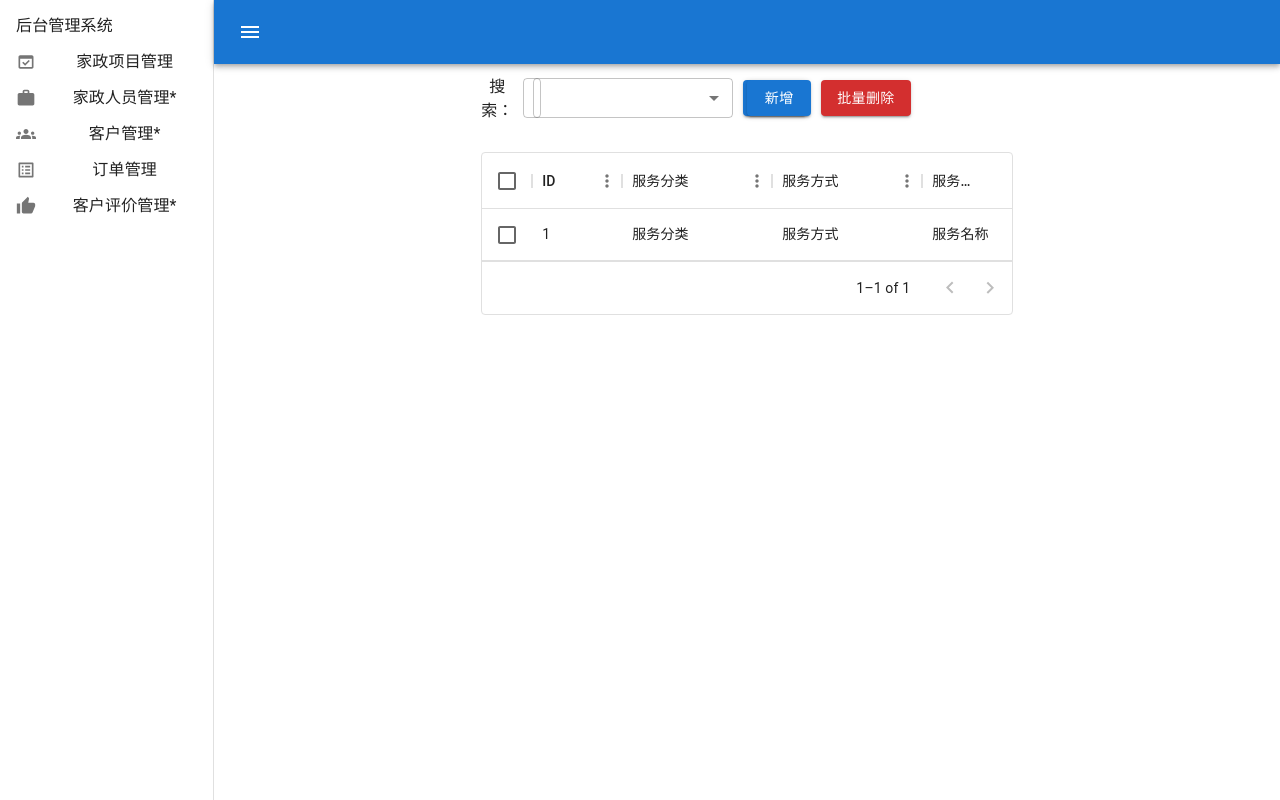
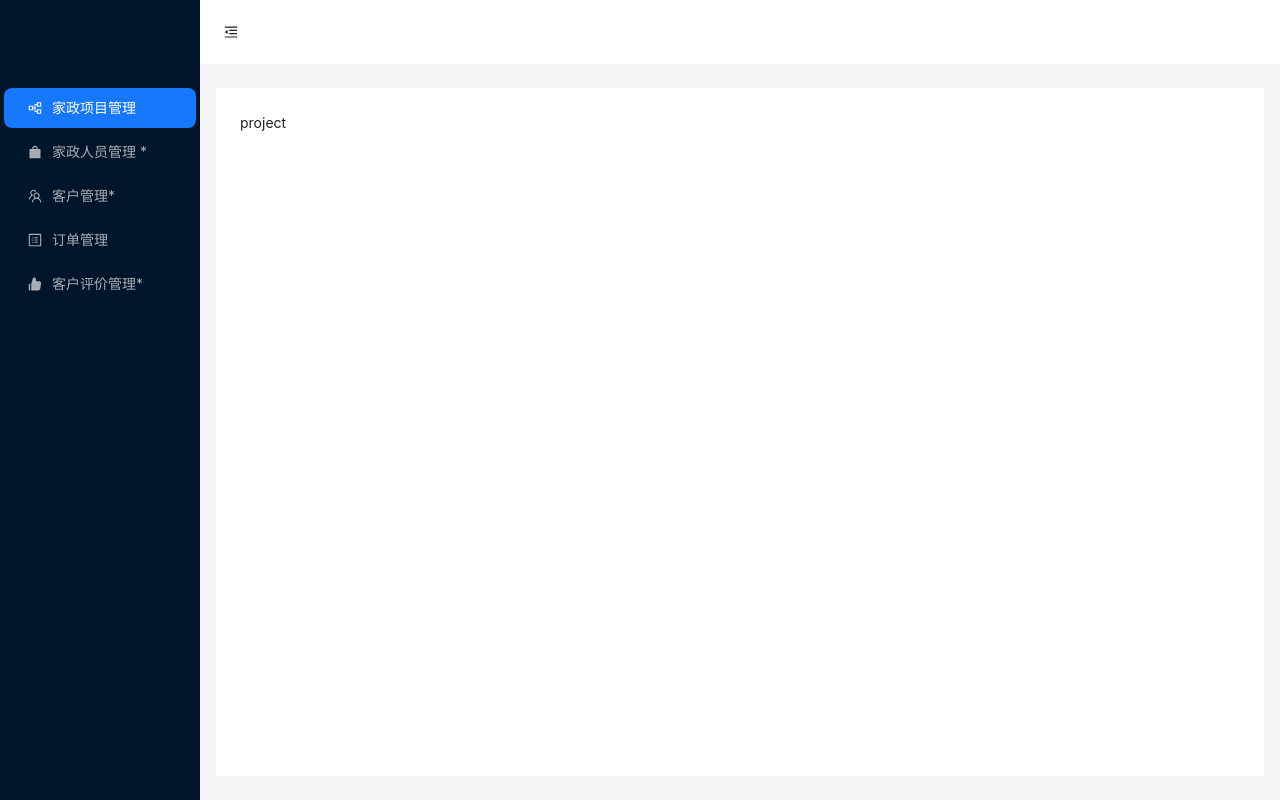
Before and after one commit to seven297/housekeeping-system, a React (Vite) app in the folder react-admin-web/: page /project in a window 1280 px wide. Built offline with nearby package versions, Linux system fonts and the light colour scheme.

Commit message:
refactor: 重构ui布局

```diff
--- a/react-admin-web/package.json
+++ b/react-admin-web/package.json
@@ -9,6 +9,7 @@
     "preview": "vite preview"
   },
   "dependencies": {
+    "@ant-design/icons": "^5.0.1",
     "antd": "^5.4.0",
     "axios": "^1.3.5",
     "lodash": "^4.17.21",
--- a/react-admin-web/src/App.css
+++ b/react-admin-web/src/App.css
@@ -1,11 +1,10 @@
 #root {
 	margin: 0 auto;
-	text-align: center;
 	height: 100%;
 	width: 100%;
 }
 
-.App,.pager, .container {
+.App {
 	height: 100%;
 	width: 100%;
 }
--- a/react-admin-web/src/App.tsx
+++ b/react-admin-web/src/App.tsx
@@ -1,33 +1,46 @@
-import {  Container, Divider, Grid, Paper } from '@mui/material'
+import React, { useState } from 'react';
 import { Routes, Route, Navigate, Outlet } from 'react-router-dom'
+
+import { Layout, theme } from 'antd';
+import { MenuFoldOutlined, MenuUnfoldOutlined } from '@ant-design/icons';
 import './App.css'
+
 import Navigation from './components/layout/Navigation';
-import Header from './components/layout/Header';
 
 function App() {
+	const { Header, Sider, Content } = Layout;
+	const { token: { colorBgContainer } } = theme.useToken();
+	const [collapsed, setCollapsed] = useState(false);
+
 	return (
-		<div className="App">
-			<Paper elevation={0} className="pager" >
-				<Grid container className="container">
-					{/* navigation */}
-					<Grid item xs={2}>
+		<Layout className="App">
+			<Sider trigger={null} collapsible collapsed={collapsed}>
+				<div className="logo" />
 				<Navigation />
-					</Grid>
-					<Divider orientation="vertical" />
-					<Grid item xs>
-						{/* header */}
-						<Header />
+			</Sider>
+			<Layout className="site-layout">
+				<Header style={{ padding: 0, background: colorBgContainer }}>
+					{React.createElement(collapsed ? MenuUnfoldOutlined : MenuFoldOutlined, {
+						style: { padding: '0 24px' },
+						onClick: () => setCollapsed(!collapsed),
+					})}
+				</Header>
+				<Content
+					style={{
+						margin: '24px 16px',
+						padding: 24,
+						minHeight: 280,
+						background: colorBgContainer,
+					}}
+				>
 					{/* children router view */}
 					<Routes>
 							<Route path={'/'} element={<Navigate replace to="/login" />} />
 					</Routes>
-						<Container maxWidth="sm">
 					<Outlet></Outlet>
-						</Container>
-					</Grid>
-				</Grid>
-			</Paper>
-		</div>
+				</Content>
+			</Layout>
+		</Layout>
 	)
 }
 
--- a/react-admin-web/src/components/layout/Header.tsx
+++ b/react-admin-web/src/components/layout/Header.tsx
@@ -1,16 +1,8 @@
-import { Menu } from "@mui/icons-material"
-import { AppBar, Container, Toolbar } from "@mui/material"
+
 
 function Header() {
   return (
-    <AppBar position="static">
-      <Container maxWidth="xl">
-        <Toolbar disableGutters>
-          <Menu sx={{ display: { xs: 'none', md: 'flex' }, mr: 1 }} />
-          {/* <MenuOpen /> */}
-        </Toolbar>
-      </Container>
-    </AppBar>
+    <div>header</div>
   )
 }
 
--- a/react-admin-web/src/components/layout/Navigation.tsx
+++ b/react-admin-web/src/components/layout/Navigation.tsx
@@ -1,49 +1,49 @@
-import { DomainVerification, Groups, ListAlt, ThumbUp, Work } from "@mui/icons-material"
-import { ListItemIcon, ListItemText, MenuItem, MenuList } from "@mui/material"
+import { LikeFilled, PartitionOutlined, ProfileOutlined, ShoppingFilled, TeamOutlined } from "@ant-design/icons"
+import { Menu } from "antd"
 import { useNavigate } from "react-router-dom"
 
 function Navigation() {
   const navigate = useNavigate()
 
-  const navTo = (path: string) => {
-    navigate(path)
+  const navTo = ({ key }: { key: string }) => {
+    navigate(key)
   }
 
   return (
     // TODO 动态关联routes
-    <MenuList>
-      <MenuItem>后台管理系统</MenuItem>
-      <MenuItem onClick={() => navTo('project')}>
-        <ListItemIcon>
-          <DomainVerification fontSize="small" />
-        </ListItemIcon>
-        <ListItemText>家政项目管理</ListItemText>
-      </MenuItem>
-      <MenuItem onClick={() => navTo('worker')}>
-        <ListItemIcon>
-          <Work fontSize="small" />
-        </ListItemIcon>
-        <ListItemText>家政人员管理*</ListItemText>
-      </MenuItem>
-      <MenuItem onClick={() => navTo('customer')}>
-        <ListItemIcon>
-          <Groups fontSize="small" />
-        </ListItemIcon>
-        <ListItemText>客户管理*</ListItemText>
-      </MenuItem>
-      <MenuItem onClick={() => navTo('order')}>
-        <ListItemIcon>
-          <ListAlt fontSize="small" />
-        </ListItemIcon>
-        <ListItemText>订单管理</ListItemText>
-      </MenuItem>
-      <MenuItem onClick={() => navTo('comment')}>
-        <ListItemIcon>
-          <ThumbUp fontSize="small" />
-        </ListItemIcon>
-        <ListItemText>客户评价管理*</ListItemText>
-      </MenuItem>
-    </MenuList>
+    <Menu
+      theme="dark"
+      mode="inline"
+      defaultSelectedKeys={['project']}
+      onClick={navTo}
+      items={[
+        {
+          key: 'project',
+          icon: <PartitionOutlined />,
+          label: '家政项目管理',
+        },
+        {
+          key: 'worker',
+          icon: <ShoppingFilled />,
+          label: '家政人员管理 *',
+        },
+        {
+          key: 'customer',
+          icon: <TeamOutlined />,
+          label: '客户管理*',
+        },
+        {
+          key: 'order',
+          icon: <ProfileOutlined />,
+          label: '订单管理',
+        },
+        {
+          key: 'comment',
+          icon: <LikeFilled />,
+          label: '客户评价管理*',
+        },
+      ]}
+    />
   )
 }
 
--- a/react-admin-web/src/views/project/Project.tsx
+++ b/react-admin-web/src/views/project/Project.tsx
@@ -1,229 +1,232 @@
-import * as React from 'react'
-import Box from '@mui/material/Box'
-import InputLabel from '@mui/material/InputLabel'
-import MenuItem from '@mui/material/MenuItem'
-import FormControl from '@mui/material/FormControl'
-import Select, { SelectChangeEvent } from '@mui/material/Select'
-import TextField from '@mui/material/TextField'
-import Button from '@mui/material/Button'
-import { DataGrid, GridColDef, GridValueGetterParams } from '@mui/x-data-grid'
-import Dialog from '@mui/material/Dialog'
-import DialogActions from '@mui/material/DialogActions'
-import DialogContent from '@mui/material/DialogContent'
-import DialogContentText from '@mui/material/DialogContentText'
-import DialogTitle from '@mui/material/DialogTitle'
-import Paper from '@mui/material/Paper'
-import TextareaAutosize from '@mui/base/TextareaAutosize'
-import './Project.css'
-import { borderRadius, fontSize, maxWidth, style } from '@mui/system'
+// import * as React from 'react'
+// import Box from '@mui/material/Box'
+// import InputLabel from '@mui/material/InputLabel'
+// import MenuItem from '@mui/material/MenuItem'
+// import FormControl from '@mui/material/FormControl'
+// import Select, { SelectChangeEvent } from '@mui/material/Select'
+// import TextField from '@mui/material/TextField'
+// import Button from '@mui/material/Button'
+// import { DataGrid, GridColDef, GridValueGetterParams } from '@mui/x-data-grid'
+// import Dialog from '@mui/material/Dialog'
+// import DialogActions from '@mui/material/DialogActions'
+// import DialogContent from '@mui/material/DialogContent'
+// import DialogContentText from '@mui/material/DialogContentText'
+// import DialogTitle from '@mui/material/DialogTitle'
+// import Paper from '@mui/material/Paper'
+// import TextareaAutosize from '@mui/base/TextareaAutosize'
+// import './Project.css'
+// import { borderRadius, fontSize, maxWidth, style } from '@mui/system'
 
-const columns: GridColDef[] = [
-	{ field: 'id', headerName: 'ID', width: 90 },
-	{
-		field: 'classification',
-		headerName: '服务分类',
-		width: 150,
-	},
-	{
-		field: 'mode',
-		headerName: '服务方式',
-		width: 150,
-	},
-	{
-		field: 'name',
-		headerName: '服务名称',
-		width: 110,
-	},
-	{
-		field: 'status',
-		headerName: '状态',
-		width: 110,
-	},
-	{
-		field: 'remark',
-		headerName: '备注',
-		width: 110,
-	},
-	{
-		field: 'operate',
-		headerName: '操作',
-		width: 110,
-	},
-]
+// const columns: GridColDef[] = [
+// 	{ field: 'id', headerName: 'ID', width: 90 },
+// 	{
+// 		field: 'classification',
+// 		headerName: '服务分类',
+// 		width: 150,
+// 	},
+// 	{
+// 		field: 'mode',
+// 		headerName: '服务方式',
+// 		width: 150,
+// 	},
+// 	{
+// 		field: 'name',
+// 		headerName: '服务名称',
+// 		width: 110,
+// 	},
+// 	{
+// 		field: 'status',
+// 		headerName: '状态',
+// 		width: 110,
+// 	},
+// 	{
+// 		field: 'remark',
+// 		headerName: '备注',
+// 		width: 110,
+// 	},
+// 	{
+// 		field: 'operate',
+// 		headerName: '操作',
+// 		width: 110,
+// 	},
+// ]
 
-const rows = [
-	{
-		id: 1,
-		age: 35,
-		operate: '',
-		remark: '备注',
-		status: '状态',
-		name: '服务名称',
-		mode: '服务方式',
-		classification: '服务分类',
-	},
-]
+// const rows = [
+// 	{
+// 		id: 1,
+// 		age: 35,
+// 		operate: '',
+// 		remark: '备注',
+// 		status: '状态',
+// 		name: '服务名称',
+// 		mode: '服务方式',
+// 		classification: '服务分类',
+// 	},
+// ]
 
+// function Project() {
+// 	const [age, setAge] = React.useState('')
+// 	const [open, setOpen] = React.useState(false)
+// 	const [openDeleteDialog, setOpenDeleteDialog] = React.useState(false)
+// 	const [fullWidth, setFullWidth] = React.useState(true)
+
+// 	const handleClickOpen = () => {
+// 		setOpen(true)
+// 	}
+
+// 	const handleClose = () => {
+// 		setOpen(false)
+// 	}
+
+// 	const handleClickOpenDeleteDialog = () => {
+// 		setOpenDeleteDialog(true)
+// 	}
+
+// 	const handleCloseDeleteDialog = () => {
+// 		setOpenDeleteDialog(false)
+// 	}
+
+// 	const handleChange = (event: SelectChangeEvent) => {
+// 		setAge(event.target.value as string)
+// 	}
+
+// 	return (
+// 		<div style={{ padding: 10 }}>
+// 			<Box>
+// 				<div className="flex-center">
+// 					<div style={{ width: '50%' }} className="flex-center">
+// 						<div className="m-r-10">搜索：</div>
+// 						<TextField
+// 							style={{ marginRight: 10 }}
+// 							size="small"
+// 							id="outlined-basic"
+// 							variant="outlined"
+// 							placeholder="请输入内容"
+// 						/>
+// 						<FormControl style={{ minWidth: 200, marginRight: 10 }}>
+// 							<Select size="small" id="demo-simple-select" value={age} onChange={handleChange}>
+// 								<MenuItem value={10}>全部</MenuItem>
+// 							</Select>
+// 						</FormControl>
+// 						<Button variant="contained">搜索</Button>
+// 					</div>
+// 					<div>
+// 						<Button style={{ marginRight: 10 }} variant="contained" onClick={handleClickOpen}>
+// 							新增
+// 						</Button>
+// 						<Button variant="contained" color="error" onClick={handleClickOpenDeleteDialog}>
+// 							批量删除
+// 						</Button>
+// 					</div>
+// 				</div>
+// 				<DataGrid
+// 					style={{ marginTop: 30 }}
+// 					rows={rows}
+// 					columns={columns}
+// 					initialState={{
+// 						pagination: {
+// 							paginationModel: {
+// 								pageSize: 5,
+// 							},
+// 						},
+// 					}}
+// 					pageSizeOptions={[5]}
+// 					checkboxSelection
+// 					disableRowSelectionOnClick
+// 				/>
+// 				<Dialog open={open} onClose={handleClose} maxWidth="md" fullWidth={fullWidth}>
+// 					<DialogTitle>新增/修改家政项目</DialogTitle>
+// 					<DialogContent>
+// 						<div className="flex-center">
+// 							<div className="dialog-content-label">一级服务分类:</div>
+// 							<TextField
+// 								autoFocus
+// 								margin="dense"
+// 								size="small"
+// 								id="name"
+// 								variant="outlined"
+// 								placeholder="请输入内容"
+// 							/>
+// 						</div>
+// 						<div className="flex-center">
+// 							<div className="dialog-content-label">二级服务分类:</div>
+// 							<TextField
+// 								autoFocus
+// 								margin="dense"
+// 								size="small"
+// 								id="name"
+// 								variant="outlined"
+// 								placeholder="请输入内容"
+// 							/>
+// 						</div>
+// 						<div className="flex-center">
+// 							<div className="dialog-content-label">服务名称:</div>
+// 							<TextField
+// 								autoFocus
+// 								margin="dense"
+// 								size="small"
+// 								id="name"
+// 								variant="outlined"
+// 								placeholder="请输入内容"
+// 							/>
+// 						</div>
+// 						<div className="flex-center">
+// 							<div className="dialog-content-label">服务状态:</div>
+// 							<TextField
+// 								autoFocus
+// 								margin="dense"
+// 								size="small"
+// 								id="name"
+// 								variant="outlined"
+// 								placeholder="请输入内容"
+// 							/>
+// 						</div>
+// 						<div className="flex-center" style={{ marginTop: '10px' }}>
+// 							<div className="dialog-content-label" style={{ alignSelf: 'flex-start' }}>
+// 								备注:
+// 							</div>
+// 							<TextareaAutosize className="textarea" minRows="5" placeholder="请输入内容" />
+// 						</div>
+// 					</DialogContent>
+// 					<DialogActions>
+// 						<Button onClick={handleClose}>取消</Button>
+// 						<Button onClick={handleClose}>确认</Button>
+// 					</DialogActions>
+// 				</Dialog>
+// 				<Dialog
+// 					open={openDeleteDialog}
+// 					onClose={handleCloseDeleteDialog}
+// 					aria-labelledby="alert-dialog-title"
+// 					aria-describedby="alert-dialog-description"
+// 					maxWidth="md"
+// 					fullWidth={fullWidth}
+// 				>
+// 					<DialogContent>
+// 						<DialogContentText id="alert-dialog-description">
+// 							点击确定后将无法恢复，是否确认删除？
+// 						</DialogContentText>
+// 					</DialogContent>
+// 					<DialogActions>
+// 						<Button onClick={handleCloseDeleteDialog}>取消</Button>
+// 						<Button onClick={handleCloseDeleteDialog}>确认</Button>
+// 					</DialogActions>
+// 				</Dialog>
+// 			</Box>
+// 		</div>
+// 	)
+// }
+
+// function FormDialog() {
+// 	return (
+// 		<div>
+// 			<Button variant="outlined" onClick={handleClickOpen}>
+// 				Open form dialog
+// 			</Button>
+// 		</div>
+// 	)
+// }
 function Project() {
-	const [age, setAge] = React.useState('')
-	const [open, setOpen] = React.useState(false)
-	const [openDeleteDialog, setOpenDeleteDialog] = React.useState(false)
-	const [fullWidth, setFullWidth] = React.useState(true)
-
-	const handleClickOpen = () => {
-		setOpen(true)
-	}
-
-	const handleClose = () => {
-		setOpen(false)
-	}
-
-	const handleClickOpenDeleteDialog = () => {
-		setOpenDeleteDialog(true)
-	}
-
-	const handleCloseDeleteDialog = () => {
-		setOpenDeleteDialog(false)
-	}
-
-	const handleChange = (event: SelectChangeEvent) => {
-		setAge(event.target.value as string)
-	}
-
-	return (
-		<div style={{ padding: 10 }}>
-			<Box>
-				<div className="flex-center">
-					<div style={{ width: '50%' }} className="flex-center">
-						<div className="m-r-10">搜索：</div>
-						<TextField
-							style={{ marginRight: 10 }}
-							size="small"
-							id="outlined-basic"
-							variant="outlined"
-							placeholder="请输入内容"
-						/>
-						<FormControl style={{ minWidth: 200, marginRight: 10 }}>
-							<Select size="small" id="demo-simple-select" value={age} onChange={handleChange}>
-								<MenuItem value={10}>全部</MenuItem>
-							</Select>
-						</FormControl>
-						<Button variant="contained">搜索</Button>
-					</div>
-					<div>
-						<Button style={{ marginRight: 10 }} variant="contained" onClick={handleClickOpen}>
-							新增
-						</Button>
-						<Button variant="contained" color="error" onClick={handleClickOpenDeleteDialog}>
-							批量删除
-						</Button>
-					</div>
-				</div>
-				<DataGrid
-					style={{ marginTop: 30 }}
-					rows={rows}
-					columns={columns}
-					initialState={{
-						pagination: {
-							paginationModel: {
-								pageSize: 5,
-							},
-						},
-					}}
-					pageSizeOptions={[5]}
-					checkboxSelection
-					disableRowSelectionOnClick
-				/>
-				<Dialog open={open} onClose={handleClose} maxWidth="md" fullWidth={fullWidth}>
-					<DialogTitle>新增/修改家政项目</DialogTitle>
-					<DialogContent>
-						<div className="flex-center">
-							<div className="dialog-content-label">一级服务分类:</div>
-							<TextField
-								autoFocus
-								margin="dense"
-								size="small"
-								id="name"
-								variant="outlined"
-								placeholder="请输入内容"
-							/>
-						</div>
-						<div className="flex-center">
-							<div className="dialog-content-label">二级服务分类:</div>
-							<TextField
-								autoFocus
-								margin="dense"
-								size="small"
-								id="name"
-								variant="outlined"
-								placeholder="请输入内容"
-							/>
-						</div>
-						<div className="flex-center">
-							<div className="dialog-content-label">服务名称:</div>
-							<TextField
-								autoFocus
-								margin="dense"
-								size="small"
-								id="name"
-								variant="outlined"
-								placeholder="请输入内容"
-							/>
-						</div>
-						<div className="flex-center">
-							<div className="dialog-content-label">服务状态:</div>
-							<TextField
-								autoFocus
-								margin="dense"
-								size="small"
-								id="name"
-								variant="outlined"
-								placeholder="请输入内容"
-							/>
-						</div>
-						<div className="flex-center" style={{ marginTop: '10px' }}>
-							<div className="dialog-content-label" style={{ alignSelf: 'flex-start' }}>
-								备注:
-							</div>
-							<TextareaAutosize className="textarea" minRows="5" placeholder="请输入内容" />
-						</div>
-					</DialogContent>
-					<DialogActions>
-						<Button onClick={handleClose}>取消</Button>
-						<Button onClick={handleClose}>确认</Button>
-					</DialogActions>
-				</Dialog>
-				<Dialog
-					open={openDeleteDialog}
-					onClose={handleCloseDeleteDialog}
-					aria-labelledby="alert-dialog-title"
-					aria-describedby="alert-dialog-description"
-					maxWidth="md"
-					fullWidth={fullWidth}
-				>
-					<DialogContent>
-						<DialogContentText id="alert-dialog-description">
-							点击确定后将无法恢复，是否确认删除？
-						</DialogContentText>
-					</DialogContent>
-					<DialogActions>
-						<Button onClick={handleCloseDeleteDialog}>取消</Button>
-						<Button onClick={handleCloseDeleteDialog}>确认</Button>
-					</DialogActions>
-				</Dialog>
-			</Box>
-		</div>
-	)
-}
-
-function FormDialog() {
-	return (
-		<div>
-			<Button variant="outlined" onClick={handleClickOpen}>
-				Open form dialog
-			</Button>
-		</div>
-	)
+	return (<div>project</div>)
 }
 
 export default Project
```
Lines whose indentation alone changed are shown as unchanged.
